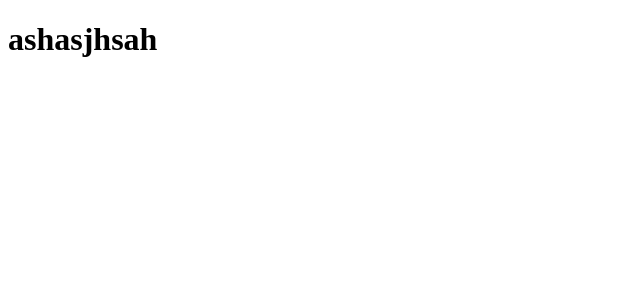
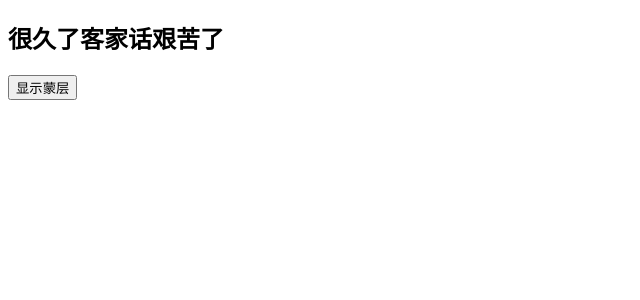
Before and after one commit to lebRonFeng/react-overview, a React (Create React App) app in the folder react-learn/: page / in a window 1280 px wide. Shown: the top 300 px of the page, without its empty margins (0-640 px from the left). Built offline with nearby package versions, Linux system fonts and the light colour scheme.

Commit message:
制作蒙层组件

```diff
--- a/react-learn/src/Comp.js
+++ /dev/null
@@ -1,10 +0,0 @@
-import React from 'react'
-
-export default function Comp(props){
-  console.log(props)
-  return (
-    <div className="comp">
-      {props.children}
-    </div>
-  )
-}
--- /dev/null
+++ b/react-learn/src/components/Test.js
@@ -0,0 +1,39 @@
+import React, { Component } from 'react'
+import Modal from './common/Modal'
+
+export default class Test extends Component {
+
+  state = {
+    showModal: false
+  }
+
+  showModal = () => {
+    this.setState({
+      showModal: true
+    })
+  }
+
+  hideModal = () => {
+    this.setState({
+      showModal: false
+    })
+  }
+  render() {
+
+    return (
+      <div>
+        <h2>很久了客家话艰苦了</h2>
+        {
+          this.state.showModal ?
+            (<Modal onClose={this.hideModal}>
+              <div style={{background: '#fff'}}>
+                <h1>uiuihjjhgfgh</h1>
+                <button onClick={this.hideModal}>关闭蒙层</button>
+              </div>
+            </Modal>) : null
+        }
+        <button onClick={this.showModal}>显示蒙层</button>
+      </div>
+    )
+  }
+}
--- /dev/null
+++ b/react-learn/src/components/common/Modal/index.css
@@ -0,0 +1,14 @@
+.modal{
+  position: fixed;
+  width: 100%;
+  height: 100%;
+  left: 0;
+  top: 0;
+}
+
+.modal-center{
+  left: 50%;
+  top: 50%;
+  position: absolute;
+  transform: translate(-50%, -50%);
+}
--- /dev/null
+++ b/react-learn/src/components/common/Modal/index.js
@@ -0,0 +1,22 @@
+import React from 'react'
+import './index.css'
+
+export default function Modal(props) {
+  var defaultProps = {
+    bg: 'rgba(0,0,0,.5)'
+  }
+  var datas = Object.assign({}, defaultProps, props)
+  return (
+    <div onClick={
+      e => {
+        if(e.target.className === 'modal'){
+          datas.onClose()
+        }
+      }
+    } className="modal" style={{background: datas.bg}}>
+      <div className="modal-center">
+        {datas.children}
+      </div>
+    </div>
+  )
+}
--- a/react-learn/src/index.jsx
+++ b/react-learn/src/index.jsx
@@ -1,9 +1,9 @@
 import React from 'react';
 import ReactDOM from 'react-dom';
-import Comp from './Comp'
-{/* <Comp html={<h1>ashasjhsah</h1>}/> */}
+import Test from './components/Test'
+
 ReactDOM.render(
   <div>
-    <Comp><h1>ashasjhsah</h1></Comp>
+    <Test/>
   </div>,
   document.getElementById('root'))
```
